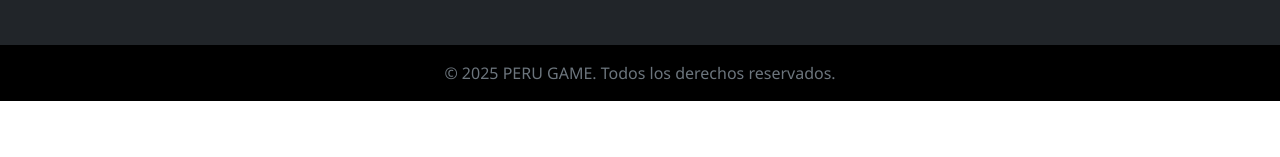
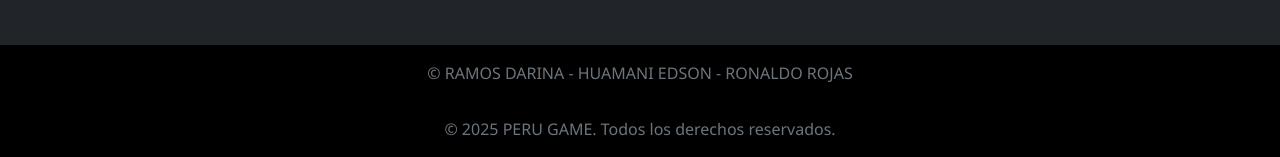
Before and after one commit to RRRV23/Proyecto, a plain HTML site: page index.html in a window 1280 px wide. Shown: the part 1215-1372 px from the top of the page. Before the commit the page ends 1316 px from the top, so only its background shows below. Drawn offline with nearby package versions, Linux system fonts and the light colour scheme.

Commit message:
Update index.html

```diff
--- a/index.html
+++ b/index.html
@@ -181,6 +181,9 @@
       </div>
     </div>
   </footer>
+    <div class="text-center bg-black text-secondary py-3">
+    &copy; RAMOS DARINA - HUAMANI EDSON - RONALDO ROJAS
+  </div>
   <div class="text-center bg-black text-secondary py-3">
     &copy; 2025 PERU GAME. Todos los derechos reservados.
   </div>
```
